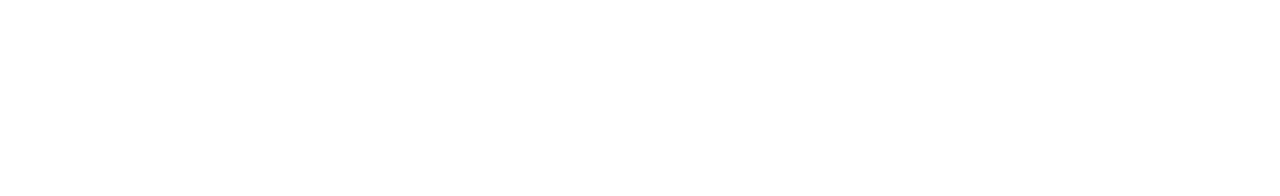
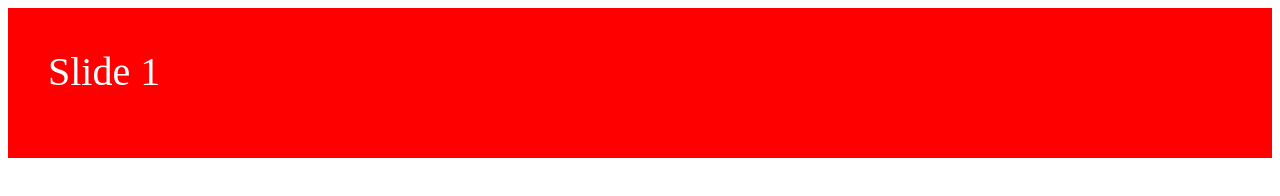
Before and after one commit to VladimirH99/carousel, a website: page index.html in a window 1280 px wide. Drawn offline with Linux system fonts and the light colour scheme.

Commit message:
стартовый шаблон

```diff
--- a/index.html
+++ b/index.html
@@ -10,6 +10,13 @@
 </head>
 
 <body>
+    <ul id="slides" class="slides">
+        <li class="slide active">Slide 1</li>
+        <li class="slide">Slide 2</li>
+        <li class="slide">Slide 3</li>
+        <li class="slide">Slide 4</li>
+        <li class="slide">Slide 5</li>
+    </ul>
 
     <script src="main.js"></script>
 </body>
--- a/style.css
+++ b/style.css
@@ -0,0 +1,61 @@
+/*
+essential styles:
+these make the slideshow work
+*/
+
+.slides {
+    position: relative;
+    height: 150px;
+    padding: 0px;
+    margin: 0px;
+    list-style-type: none;
+}
+
+.slide {
+    position: absolute;
+    left: 0px;
+    top: 0px;
+    width: 100%;
+    height: 100%;
+    opacity: 0;
+    z-index: 1;
+    transition: opacity 1s;
+}
+
+.active {
+    opacity: 1;
+    z-index: 2;
+}
+
+/*
+non-essential styles:
+just for appearance; change whatever you want
+*/
+
+.slide {
+    font-size: 40px;
+    padding: 40px;
+    box-sizing: border-box;
+    background: #333;
+    color: #fff;
+}
+
+.slide:nth-of-type(1) {
+    background: red;
+}
+
+.slide:nth-of-type(2) {
+    background: orange;
+}
+
+.slide:nth-of-type(3) {
+    background: green;
+}
+
+.slide:nth-of-type(4) {
+    background: blue;
+}
+
+.slide:nth-of-type(5) {
+    background: purple;
+}
```
